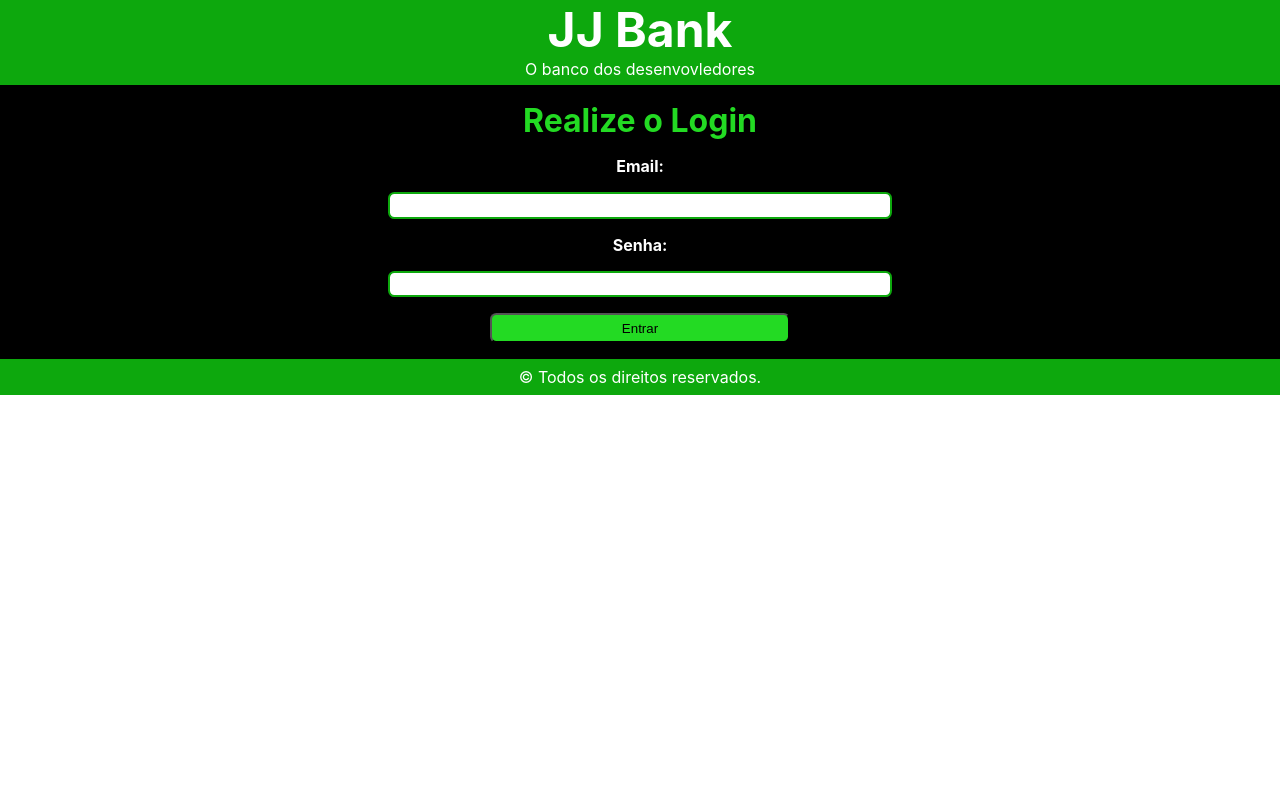
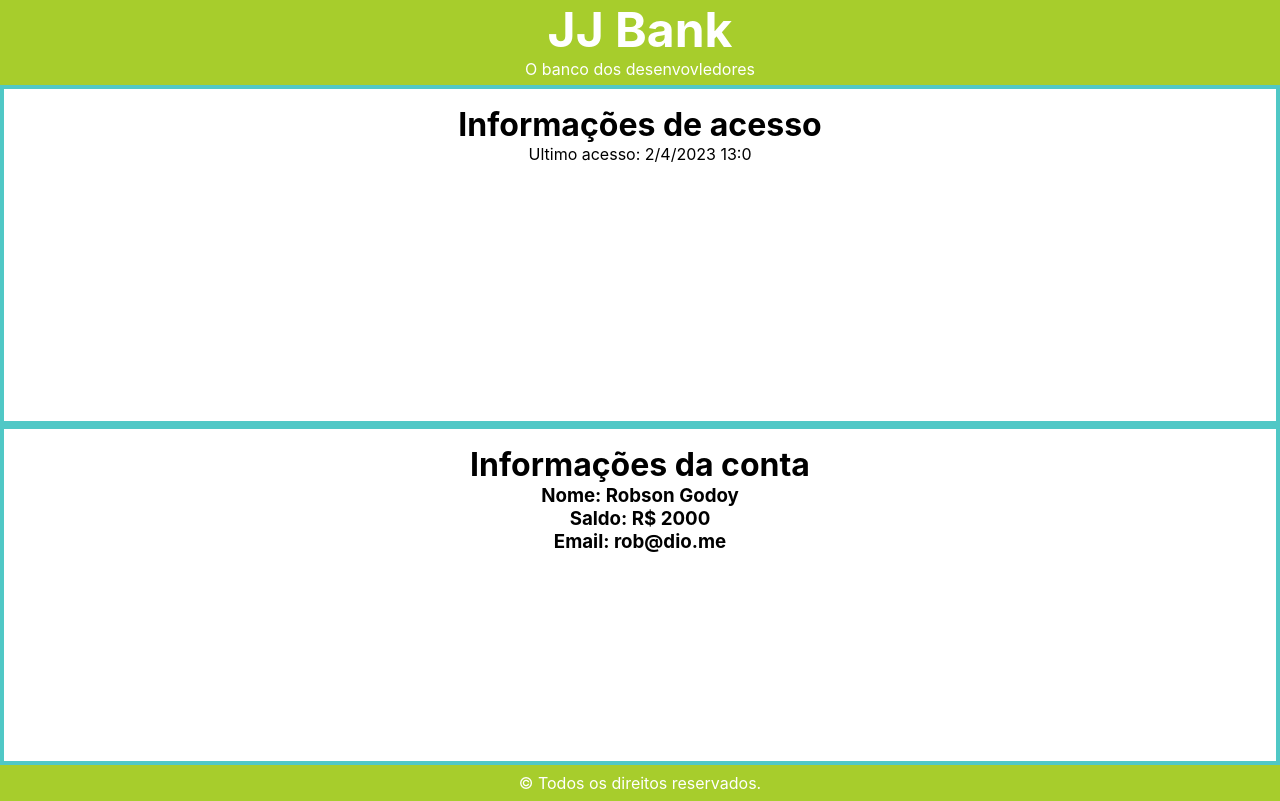
Before and after one commit to RobsonGodoy/projectts, a React (Create React App) app: page /conta/1 in a window 1280 px wide. Built offline with nearby package versions, Linux system fonts and the light colour scheme.

Commit message:
Continuação do projeto de estudos de React + TypeScript
Uso de useEffect, useState, useNavigate, useParams;

Uso e instalção da biblioteca :react-router-dom - Com uso de  BrowserRouter, Routes, Route

```diff
--- a/package.json
+++ b/package.json
@@ -16,6 +16,7 @@
     "framer-motion": "^10.12.16",
     "react": "^18.2.0",
     "react-dom": "^18.2.0",
+    "react-router-dom": "^6.11.2",
     "react-scripts": "5.0.1",
     "styled-components": "^5.3.11",
     "typescript": "^4.9.5",
--- a/src/App.tsx
+++ b/src/App.tsx
@@ -1,10 +1,30 @@
+import { createContext } from 'vm';
 import { Card } from './components/Card/Card';
 import { Layout } from './components/Layout';
+import { Conta } from './components/Pages/Account/Conta';
+import { BrowserRouter, Routes, Route } from "react-router-dom";
+
+
+
 function App() {
   return (
-      <Layout>
-        <Card/>
-      </Layout>
+    <>
+      <BrowserRouter>
+        <Routes>
+                <Route path="/" element={
+          <Layout>
+            <Card/>
+          </Layout>
+        }/>
+           <Route path="/conta/:id" element= {
+              <Layout>
+                <Conta/>
+              </Layout>
+
+                } />
+          </Routes>
+        </BrowserRouter>
+    </>
   );
 }
 
--- a/src/components/Card/Card.css
+++ b/src/components/Card/Card.css
@@ -3,11 +3,18 @@
     padding: 1rem 0.5rem;
     display: flex;
     flex-direction: column;
+    margin: 3rem;
+    border-radius: 1rem;
+    box-shadow:  -.25rem .5rem 2rem green;
 }
 .Card h1{
     color: rgb(35, 218, 35);
     text-align: center;
     padding-bottom: 1rem;
+}
+.Card h3{
+    color: white;
+    margin: auto;
 }
 
 .Card label {
@@ -23,8 +30,8 @@
 .buttonLogin {
     background-color:rgb(35, 218, 35) ;
     border-radius: 0.4rem;
-    width: 300px;
-    height: 30px;
+    width: 20rem;
+    height: 2rem;
     margin: auto;
     transition: 0.5s;
 }
--- a/src/components/Card/Card.tsx
+++ b/src/components/Card/Card.tsx
@@ -1,26 +1,28 @@
+import { useState } from "react"
 import { login } from "../../services/login"
 import './Card.css'
 
-interface ICard {
-    email?: string,
-    password?: string
-}
+
+export const Card = () => {
+    const [email, setEmail] = useState <string>('')
+
+    return(
 
 
-
-export const Card = ({email, password}: ICard) => {
-    return(
                 <div className="Card">
+                    {/*userData === null || userData === undefined?
+        <h1>Loading...</h1>:
+        <h1>Informações carregadas</h1>*/}
                     <h1>Realize o Login</h1>
                     <label htmlFor='emailInput'>
                         Email:
                     </label>
-            <input id="emailInput">{email}</input>
+                    <input id="emailInput" value={email} onChange={(event) => setEmail(event.target.value)}></input>
                     <label htmlFor='passswordInput'>
                         Senha:
                     </label>
-            <input id='passswordInput' type='password'>{password}</input>
-            <button className="buttonLogin" onClick={login}>
+                    <input id='passswordInput' type='password'></input>
+                    <button className="buttonLogin" onClick={() => login(email)}>
                         Entrar
                     </button>
                 </div>
--- /dev/null
+++ b/src/components/Card/CardInfo.tsx
@@ -0,0 +1,39 @@
+import { useEffect, useState } from "react"
+import { api } from "../../services/api"
+
+interface UserData {
+    email: string
+    password: string
+    name: string
+    balance: number
+}
+
+
+export const CardInfoAcces = () => {
+    const actualData = new Date()
+
+    return (
+        <div>
+                <p>Ultimo acesso: {`${actualData.getDay()}/${actualData.getMonth()}/${actualData.getFullYear()}  ${actualData.getHours()}:${actualData.getMinutes()}`}</p>
+        </div>
+    )
+}
+
+export const CardInfoAccount = () => {
+    const [userData, setUserData] = useState <null | UserData>()
+
+    useEffect(() => {
+        const getData = async () => {
+            const data: any | UserData = await api
+            setUserData(data)
+        }
+        getData()
+    }, [])
+    return (
+        <div>
+            <h3>Nome: {userData?.name}</h3>
+            <h3>Saldo: R$ {userData?.balance}</h3>
+            <h3>Email: {userData?.email}</h3>
+        </div>
+    )
+}
--- a/src/components/Footer/Footer.css
+++ b/src/components/Footer/Footer.css
@@ -1,5 +1,5 @@
 .Footer {
-    background-color: rgb(13, 168, 13);
+    background-color: #a7cd2c;
     color: white;
     text-align: center;
     padding: 0.5rem 1rem;
--- a/src/components/Header/Header.css
+++ b/src/components/Header/Header.css
@@ -3,7 +3,7 @@
     padding: 0;
 }
 .header {
-    background-color: rgb(13, 168, 13);
+    background-color: #a7cd2c;
     color: white;
 
 }
--- /dev/null
+++ b/src/components/Pages/Account/Conta.css
@@ -0,0 +1,21 @@
+.Account {
+    background-color: #a7cd2c;
+    color: black;
+    display: flex;
+    flex-direction: column;
+    height: 85vh;
+}
+.InfoAccess {
+    background-color: white;
+    height: 42.5vh;
+    border:0.25rem solid #50c8c6;
+    text-align: center;
+    padding-top: 1rem;
+}
+.InfoAccount{
+    background-color: white;
+    height: 42.5vh;
+    border:0.25rem solid #50c8c6;
+    text-align: center;
+    padding-top: 1rem;
+}
--- /dev/null
+++ b/src/components/Pages/Account/Conta.tsx
@@ -0,0 +1,59 @@
+import { useEffect, useState } from 'react'
+import { useNavigate, useParams } from 'react-router-dom'
+import './Conta.css'
+import { api } from '../../../services/api'
+import { CardInfoAcces, CardInfoAccount } from '../../Card/CardInfo'
+
+
+interface UserData {
+    id: string
+    email: string
+    password: string
+    name: string
+    balance: number
+}
+
+
+export const Conta = () => {
+    const [userData, setUserData] = useState <null | UserData>()
+
+    useEffect(() => {
+        const getData = async () => {
+            const data: any | UserData = await api
+            setUserData(data)
+        }
+        getData()
+    }, [])
+
+
+    const { id } = useParams()
+    const navigate = useNavigate()
+
+    if(userData && id !== userData.id) {
+        navigate('/')
+    }
+
+
+    return(
+        <div className="Account">
+            <div className="InfoAccess">
+                <h1>Informações de acesso</h1>
+
+                { userData === null || userData === undefined?
+                    <h1>Loading...</h1>:
+                    <CardInfoAcces/>
+                }
+
+            </div>
+            <div className="InfoAccount">
+                <h1>Informações da conta</h1>
+
+                { userData === null || userData === undefined?
+                    <h1>Loading...</h1>:
+                    <CardInfoAccount/>
+                }
+
+            </div>
+        </div>
+    )
+}
--- /dev/null
+++ b/src/services/api.ts
@@ -0,0 +1,13 @@
+const conta = {
+    id: '1',
+    email: 'rob@dio.me',
+    password: 'fullstack',
+    name: 'Robson Godoy',
+    balance: 2000.00
+}
+
+export const api = new Promise((resolve) => {
+    setTimeout(() => {
+        resolve(conta)
+    }, 1500)
+})
--- a/src/services/login.tsx
+++ b/src/services/login.tsx
@@ -1,3 +1,10 @@
-export const login = ():void => {
-    alert('Bem vindo')
+import { api } from "./api"
+
+export const login = async (email: string): Promise <void> => {
+    const data:any = await api
+
+    if(email !== data.email) {
+        return alert('Email inválido')
+    }
+    alert(`Bem vindo! ${email}`)
 }
```
Also changed, not shown: src/components/AppContext/AppContext.tsx (added, +17 -0 lines), 2 other files (tests, documents, lock files or other folders). Lines whose indentation alone changed are shown as unchanged.
